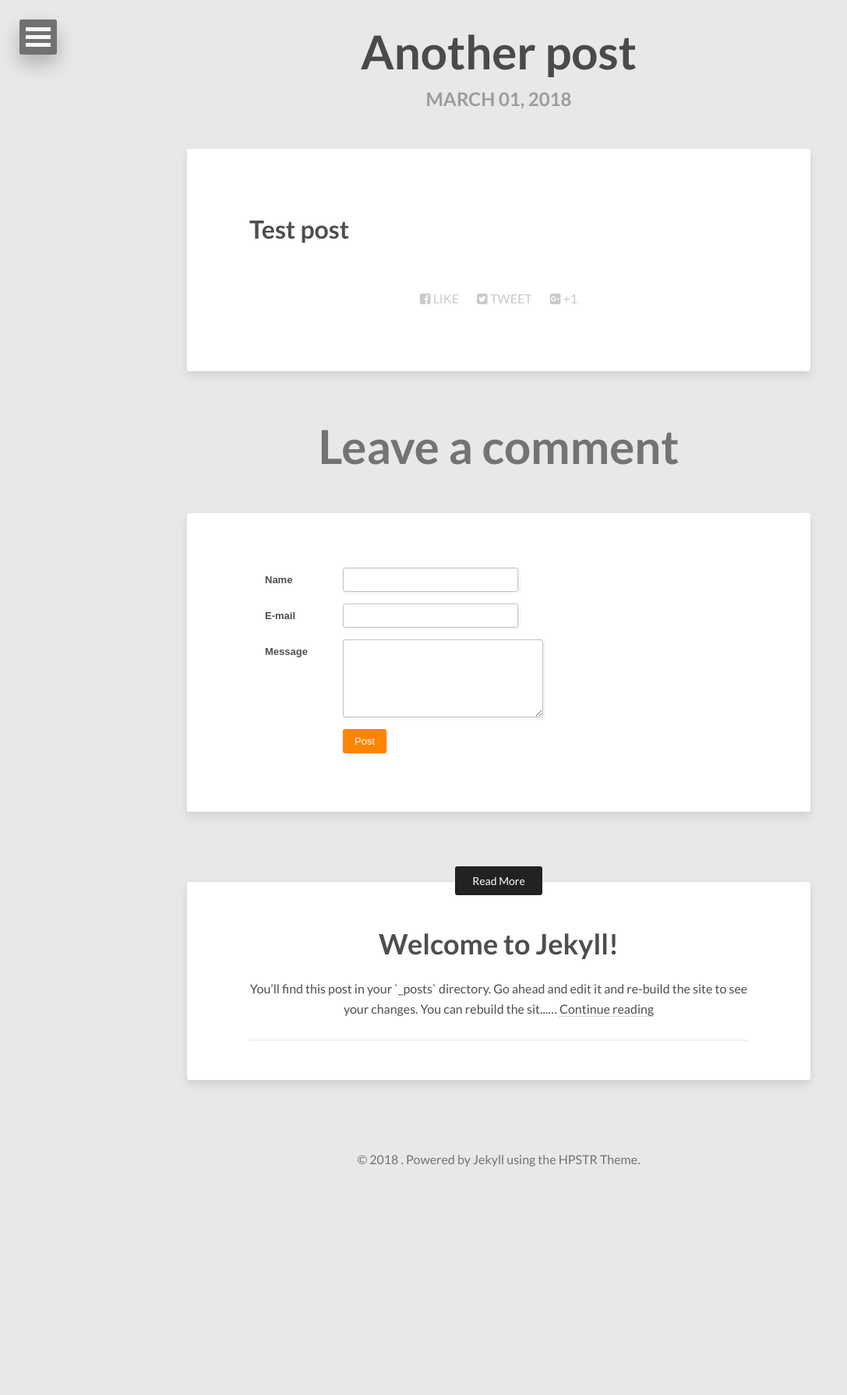
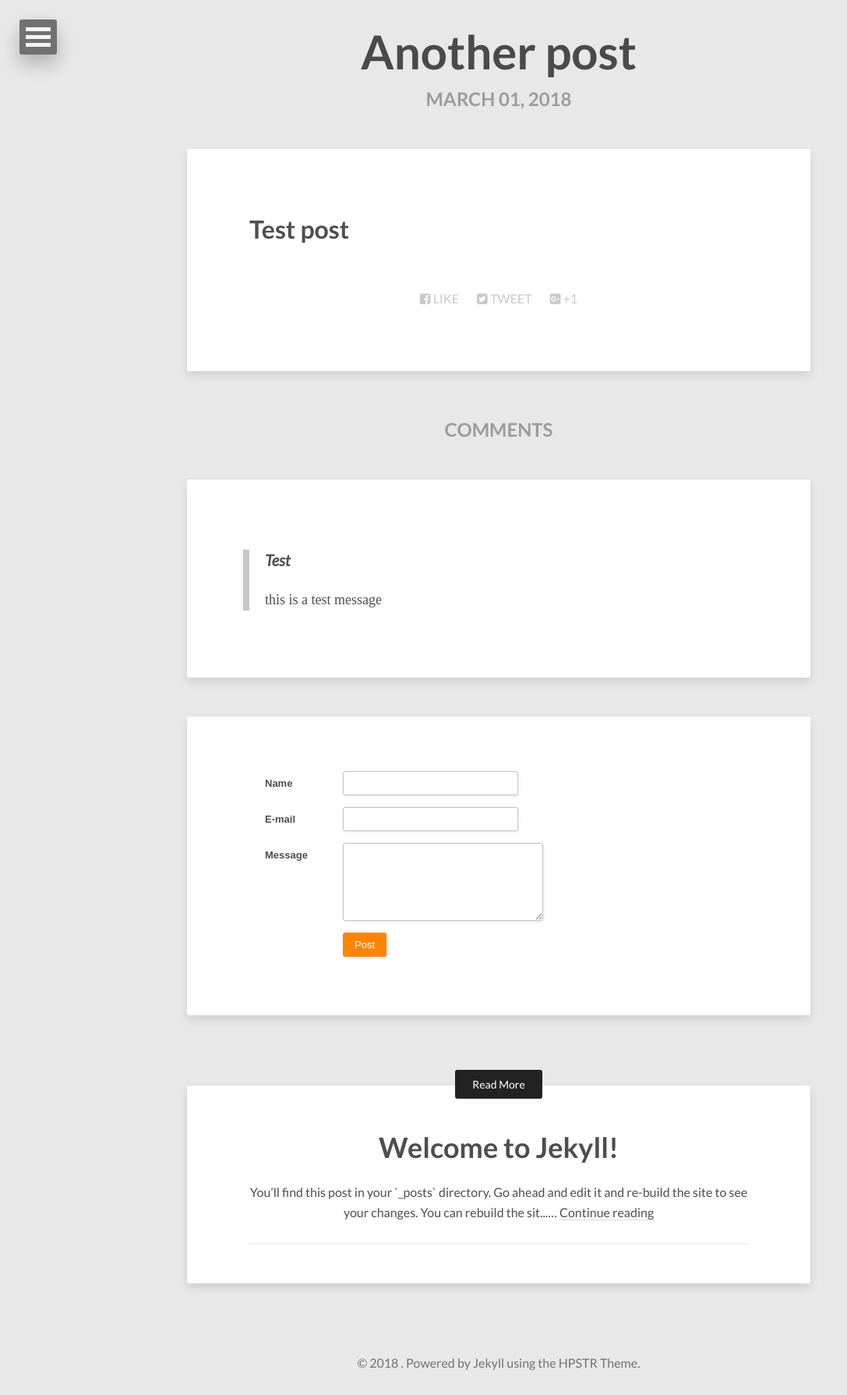
Before and after one commit to RossJayJones/rossjayjones.github.io, a Jekyll site: the page built from _posts/2018-03-01-test.md, in a window 1280 px wide. Shown: the whole page at 78% size, without its empty margins (0-1087 px from the left). Built offline with Jekyll 4.4.1, drawn with Linux system fonts in a browser that asks for light colours; nearby versions of some CDN libraries; before the commit the page ends 1528 px from its top, so only the background shows below that.

Commit message:
adds comment system

```diff
--- a/_includes/comment-form.html
+++ /dev/null
@@ -1,20 +0,0 @@
-<article class="hentry">
-	<header class="header-title">
-		<div class="header-title-wrap">
-			<h1 class="entry-title">Leave a comment</h1>
-		</div><!-- /.header-title-wrap -->
-	</header>
-	<div class="entry-content">
-		<div class="comments">
-			<form method="POST" action="https://api.staticman.net/v2/entry/RossJayJones/rossjayjones.github.io/master/comments">
-				<input name="options[redirect]" type="hidden" value="https://rossjayjones.github.io/comments/thanks">
-				<!-- e.g. "2016-01-02-this-is-a-post" -->
-				<input name="options[slug]" type="hidden" value="{{ page.slug }}">
-				<label><span>Name</span></span><input class="input-field" name="fields[name]" type="text"></label>
-				<label><span>E-mail</span><input class="input-field" name="fields[email]" type="email"></label>
-				<label><span>Message</span><textarea class="textarea-field" name="fields[message]"></textarea></label>
-				<label><span>&nbsp;</span><input type="submit" value="Post" /></label>
-			</form>
-		</div>
-	</div><!-- /.entry-content -->
-</article>
--- /dev/null
+++ b/_includes/comments.html
@@ -0,0 +1,31 @@
+<article class="hentry">
+		<header class="header-title">
+			<div class="header-title-wrap">
+				<h2 class="entry-title">Comments</h2>
+			</div><!-- /.header-title-wrap -->
+		</header>
+		<div class="entry-content">
+			<div class="comments">
+				{% for comment_hash in site.data.comments[page.slug] %}
+					{% assign comment = comment_hash[1] %}
+					<blockquote>
+						<h1>{{comment.name}}</h1>
+						<p>{{comment.message | markdownify}} </p>
+					</blockquote>
+				{% endfor %}
+			</div>
+		</div><!-- /.entry-content -->
+		<div class="entry-content">
+			<div class="comments">
+				<form method="POST" action="https://api.staticman.net/v2/entry/RossJayJones/rossjayjones.github.io/master/comments">
+					<input name="options[redirect]" type="hidden" value="https://rossjayjones.github.io/comments/thanks">
+					<!-- e.g. "2016-01-02-this-is-a-post" -->
+					<input name="options[slug]" type="hidden" value="{{ page.slug }}">
+					<label><span>Name</span></span><input class="input-field" name="fields[name]" type="text"></label>
+					<label><span>E-mail</span><input class="input-field" name="fields[email]" type="email"></label>
+					<label><span>Message</span><textarea class="textarea-field" name="fields[message]"></textarea></label>
+					<label><span>&nbsp;</span><input type="submit" value="Post" /></label>
+				</form>
+			</div>
+		</div>
+	</article>
--- a/_layouts/post.html
+++ b/_layouts/post.html
@@ -48,7 +48,7 @@
         {% if page.share != false %}{% include social-share.html %}{% endif %}
       </footer>
     </div><!-- /.entry-content -->
-		{% include comment-form.html %}
+		{% include comments.html %}
     {% if site.related_posts.size > 0 %}{% include read-more.html %}{% endif %}
 	</article>
 </div><!-- /#main -->
--- a/_sass/_comments.scss
+++ b/_sass/_comments.scss
@@ -2,6 +2,18 @@
 	max-width: 500px;
 	padding: 20px 12px 10px 20px;
 	font: 13px Arial, Helvetica, sans-serif;
+}
+.comments {
+	blockquote {
+		> h1 {
+			@include font-size(20);
+		}
+
+		> p {
+			@include font-size(18);
+			font-style: normal;
+		}
+	}
 }
 .comments-heading{
 	font-weight: bold;
```
Also changed, not shown: _posts/2018-03-01-test.md (line endings or trailing spaces).
